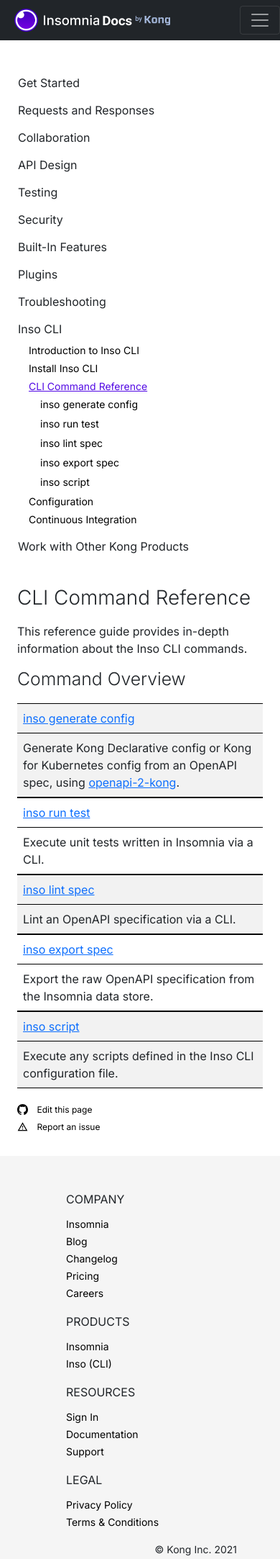
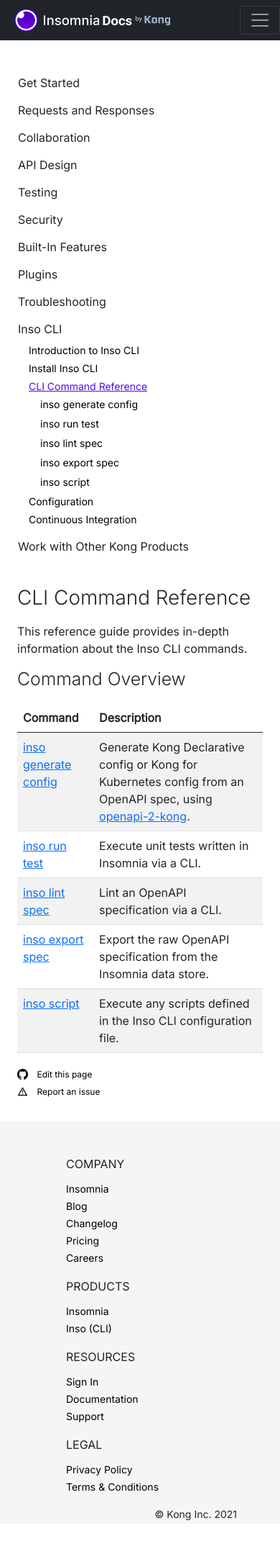
Before and after one commit to Kong/insomnia-docs, a Jekyll site: the page built from docs/inso-cli/cli-command-reference.md, in a window 390 px wide. Shown: the whole page at 72% size. Built offline with Jekyll 4.4.1, drawn with Linux system fonts in a browser that asks for light colours; comment, search, counter and statistics services are not loaded; after the commit the page ends 2117 px from its top, so only the background shows below that.

Commit message:
rm table stacking css

```diff
--- a/docs/assets/css/styles.scss
+++ b/docs/assets/css/styles.scss
@@ -101,37 +101,6 @@
     tr:nth-child(odd) {
         code {
             background-color: white;
-        }
-    }
-}
-
-// Stack table cells on mobile
-@media only screen and (max-width: 1099px) {
-    table,
-    thead,
-    tbody,
-    th,
-    td,
-    tr {
-      display: block;
-      text-align: left;
-    }
-
-    table {
-        /* Hide table headers  */
-        thead tr {
-          display: none;
-        }
-
-        tr {
-          border-top: 1px solid black;
-        }
-
-        td {
-          /* Behave  like a "row" */
-          border: none;
-          border-bottom: 1px solid black;
-          position: relative;
         }
     }
 }
```
